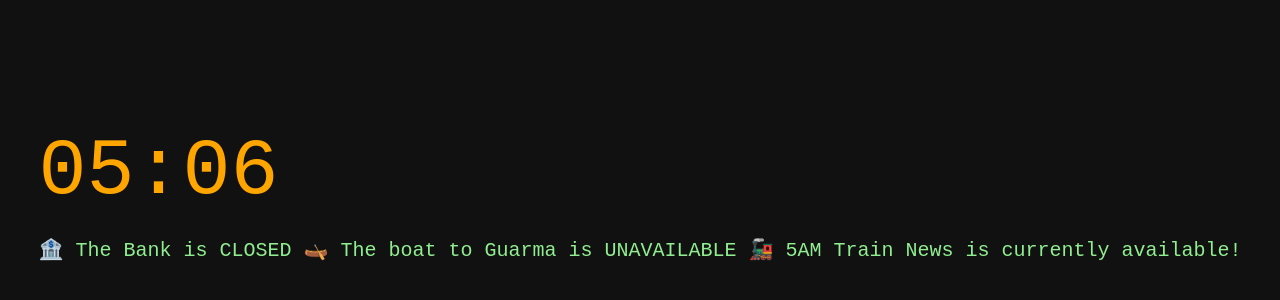
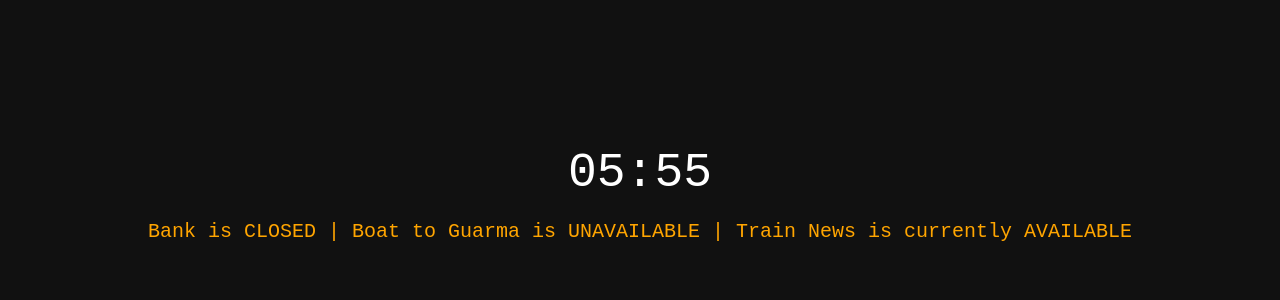
Before and after one commit to BDZIO/RDORPM, a plain HTML site: page index.html in a window 1280 px wide. Shown: the part 206-506 px from the top of the page. Drawn offline with Linux system fonts and the light colour scheme.

Commit message:
Add files via upload

```diff
--- a/clock.js
+++ b/clock.js
@@ -1,52 +1,65 @@
-const REAL_SECONDS_PER_GAME_MINUTE = 6;
-let gameMinutes = 5 * 60 + 5; // Start at 5:05
+
+const REAL_SECONDS_PER_GAME_MINUTE_DEFAULT = 6;
+let gameStart = new Date();
+let startHour = 5;
+let startMinute = 5;
+let gameMinutesAtStart = startHour * 60 + startMinute;
+let TIME_MULTIPLIER = 60 / REAL_SECONDS_PER_GAME_MINUTE_DEFAULT;
+let note = document.getElementById("note");
+
+function getGameTime() {
+    let now = new Date();
+    let realSecondsPassed = (now - gameStart) / 1000;
+    let gameMinutesPassed = realSecondsPassed * TIME_MULTIPLIER;
+    let totalMinutes = gameMinutesAtStart + gameMinutesPassed;
+
+    // Reset to 6:00 every real 5AM and 5PM (+7 timezone)
+    let bangkokTime = new Date(now.toLocaleString("en-US", { timeZone: "Asia/Bangkok" }));
+    let realHour = bangkokTime.getHours();
+    let realMinute = bangkokTime.getMinutes();
+
+    if ((realHour === 5 || realHour === 17) && realMinute === 0) {
+        gameStart = new Date();
+        gameMinutesAtStart = 6 * 60;
+    }
+
+    totalMinutes %= 1440;
+    let hours = Math.floor(totalMinutes / 60) % 24;
+    let minutes = Math.floor(totalMinutes % 60);
+    return [hours, minutes];
+}
+
+function formatTime(unit) {
+    return unit < 10 ? "0" + unit : unit;
+}
 
 function updateClock() {
-    gameMinutes += 1;
-    if (gameMinutes >= 1440) gameMinutes = 0;
+    let [hours, minutes] = getGameTime();
+    document.getElementById("clock").textContent = formatTime(hours) + ":" + formatTime(minutes);
 
-    const hours = Math.floor(gameMinutes / 60);
-    const minutes = gameMinutes % 60;
-    document.getElementById("clock").textContent =
-        String(hours).padStart(2, '0') + ":" + String(minutes).padStart(2, '0');
+    let messages = [];
 
-    updateNotification(hours);
+    // Bank notification
+    if (hours >= 7 && hours < 21) {
+        messages.push("Bank is OPEN (7AM to 9PM)");
+    } else {
+        messages.push("Bank is CLOSED");
     }
 
-function updateNotification(hours) {
-    const note = document.getElementById("notification");
-    if (hours >= 7 && hours < 21) {
-        note.textContent = "🏦 The Bank is OPEN (7AM to 9PM)";
-    } else if (hours >= 21 || hours < 7) {
-        note.textContent = "🏦 The Bank is CLOSED";
+    // Guarma Boat notification
+    if (hours >= 7 && hours < 22) {
+        messages.push("Boat to Guarma is AVAILABLE (7AM to 10PM)");
+    } else {
+        messages.push("Boat to Guarma is UNAVAILABLE");
     }
 
-    if (hours >= 7 && hours < 22) {
-        note.textContent += "\n🛶 The boat to Guarma is AVAILABLE";
-    } else {
-        note.textContent += "\n🛶 The boat to Guarma is UNAVAILABLE";
+    // Train News Notification
+    if ((hours >= 2 && hours < 8) || (hours >= 14 && hours < 24)) {
+        messages.push("Train News is currently AVAILABLE");
     }
 
-    if (hours >= 2 && hours < 24) {
-        note.textContent += "\n🚂 " + hours + "AM Train News is currently available!";
-    } else {
-        note.textContent += "\n🚂 No Train News now.";
-    }
+    note.textContent = messages.join(" | ");
 }
 
-function checkReset() {
-    const now = new Date();
-    const hours = now.getHours();
-    const minutes = now.getMinutes();
-    const timezoneOffset = -now.getTimezoneOffset() / 60;
-    if (timezoneOffset === 7 && minutes === 0 && (hours === 5 || hours === 17)) {
-        gameMinutes = 6 * 60; // Reset to 6:00 AM
-    }
-}
-
-setInterval(() => {
+setInterval(updateClock, 1000);
 updateClock();
-    checkReset();
-}, REAL_SECONDS_PER_GAME_MINUTE * 1000);
-
-updateClock();
--- a/index.html
+++ b/index.html
@@ -1,3 +1,4 @@
+
 <!DOCTYPE html>
 <html lang="en">
 <head>
@@ -7,8 +8,8 @@
 </head>
 <body>
     <div class="clock-container">
-        <div id="clock">--:--</div>
-        <div id="notification"></div>
+        <span id="clock"></span>
+        <div id="note"></div>
     </div>
     <script src="clock.js"></script>
 </body>
--- a/style.css
+++ b/style.css
@@ -1,23 +1,20 @@
+
 body {
     margin: 0;
     background-color: #111;
     color: white;
     font-family: monospace;
+    font-size: 48px;
     display: flex;
     justify-content: center;
     align-items: center;
     height: 100vh;
-    flex-direction: column;
 }
-
-#clock {
-    font-size: 80px;
+.clock-container {
+    text-align: center;
+}
+#note {
+    font-size: 20px;
+    margin-top: 20px;
     color: orange;
 }
-
-#notification {
-    margin-top: 20px;
-    font-size: 20px;
-    color: lightgreen;
-    text-align: center;
-}
```
Lines whose indentation alone changed are shown as unchanged.
